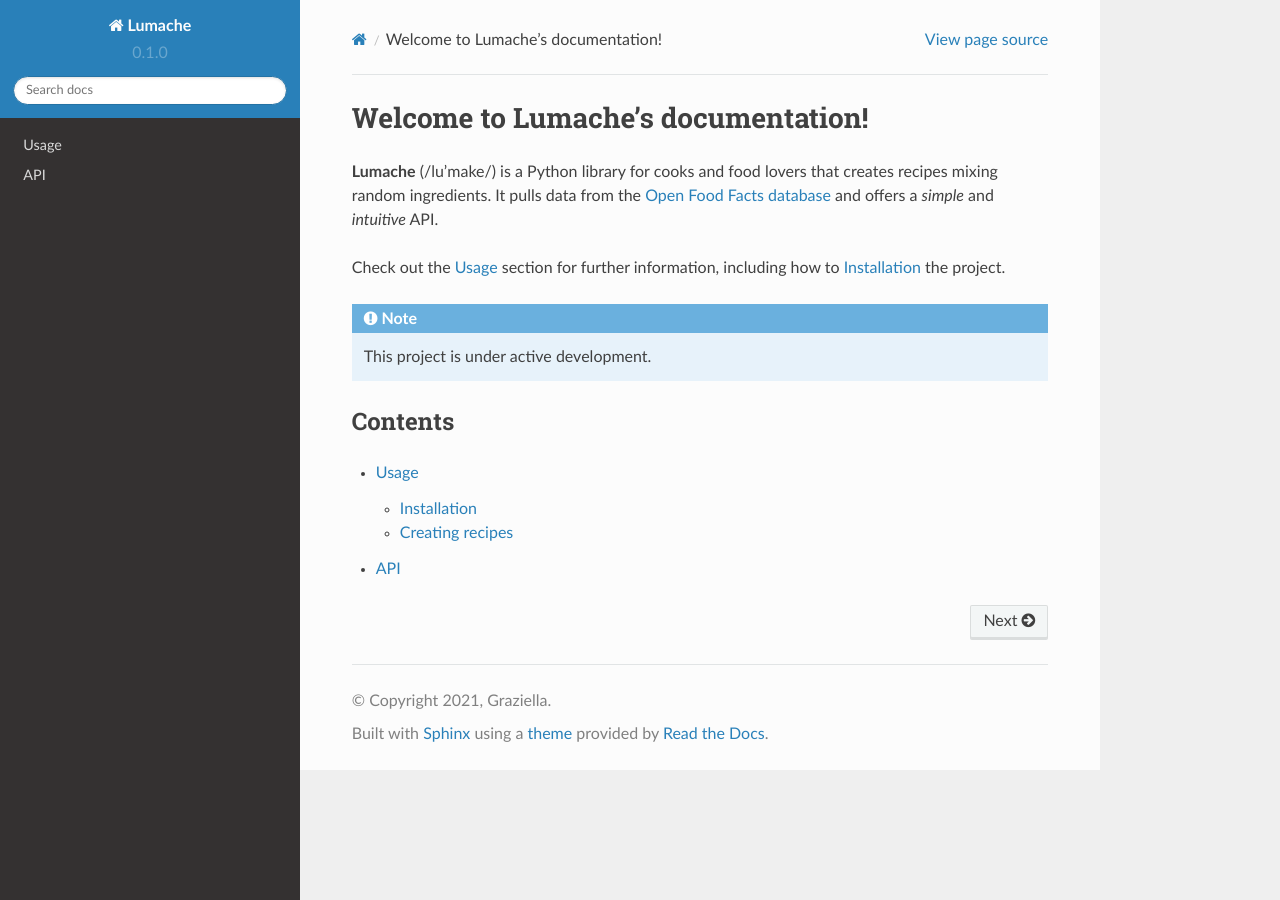
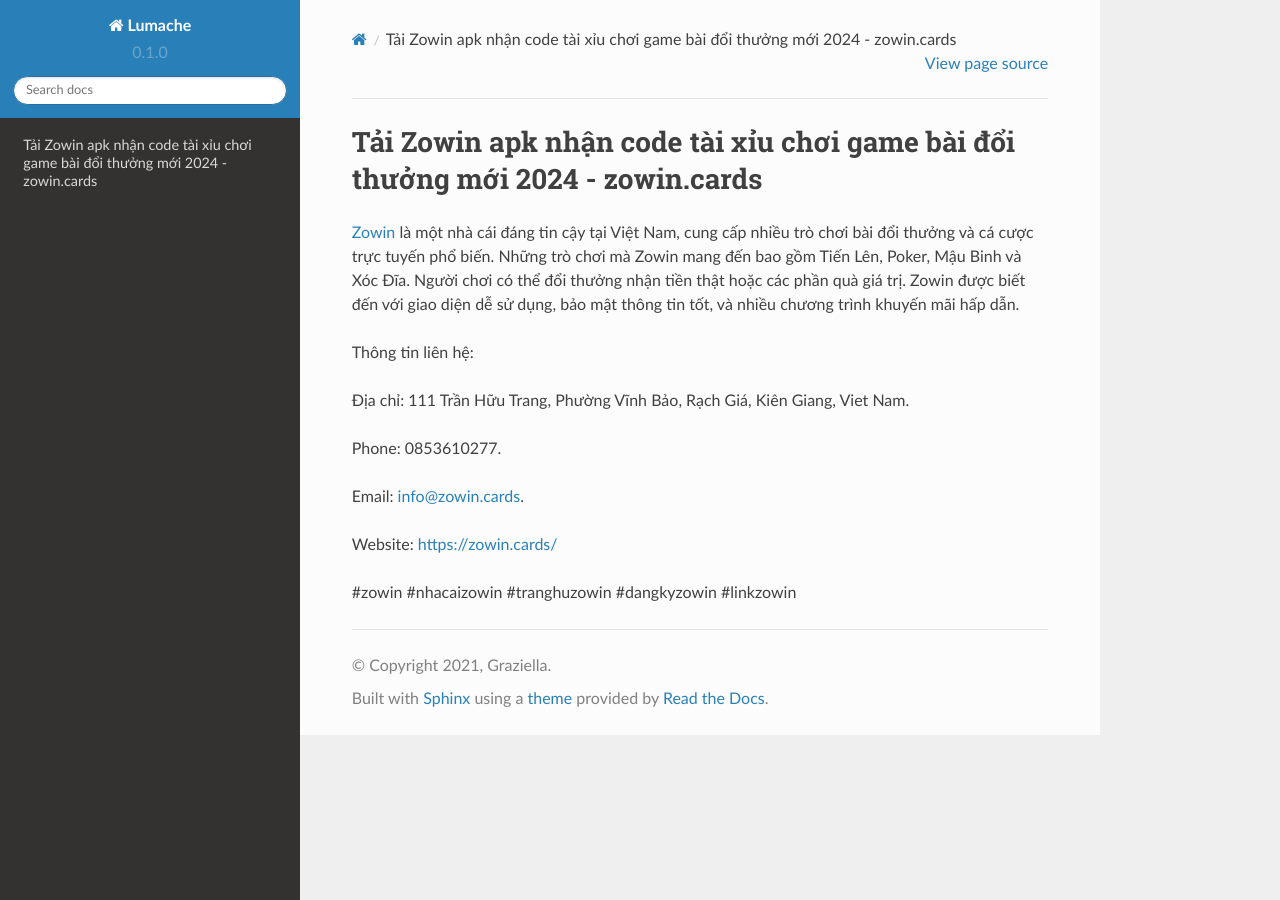
Before and after one commit to srphamkhuongduy77/zowincards, a Sphinx documentation site: the page built from docs/source/index.rst, in a window 1280 px wide. Built offline with Sphinx 7.4.7 and the Read the Docs theme 2.0.0, drawn with Linux system fonts in a browser that asks for light colours.

Commit message:
Update index.rst

```diff
--- a/docs/source/index.rst
+++ b/docs/source/index.rst
@@ -1,22 +1,16 @@
-Welcome to Lumache's documentation!
+Tải Zowin apk nhận code tài xỉu chơi game bài đổi thưởng mới 2024 - zowin.cards
 ===================================
 
-**Lumache** (/lu'make/) is a Python library for cooks and food lovers
-that creates recipes mixing random ingredients.
-It pulls data from the `Open Food Facts database <https://world.openfoodfacts.org/>`_
-and offers a *simple* and *intuitive* API.
+`Zowin <https://zowin.cards/>`_ là một nhà cái đáng tin cậy tại Việt Nam, cung cấp nhiều trò chơi bài đổi thưởng và cá cược trực tuyến phổ biến. Những trò chơi mà Zowin mang đến bao gồm Tiến Lên, Poker, Mậu Binh và Xóc Đĩa. Người chơi có thể đổi thưởng nhận tiền thật hoặc các phần quà giá trị. Zowin được biết đến với giao diện dễ sử dụng, bảo mật thông tin tốt, và nhiều chương trình khuyến mãi hấp dẫn.
 
-Check out the :doc:`usage` section for further information, including
-how to :ref:`installation` the project.
+Thông tin liên hệ:
 
-.. note::
+Địa chỉ: 111 Trần Hữu Trang, Phường Vĩnh Bảo, Rạch Giá, Kiên Giang, Viet Nam.
 
-   This project is under active development.
+Phone: 0853610277.
 
-Contents
---------
+Email: info@zowin.cards.
 
-.. toctree::
+Website: https://zowin.cards/
 
-   usage
-   api
+#zowin #nhacaizowin #tranghuzowin #dangkyzowin #linkzowin
```
